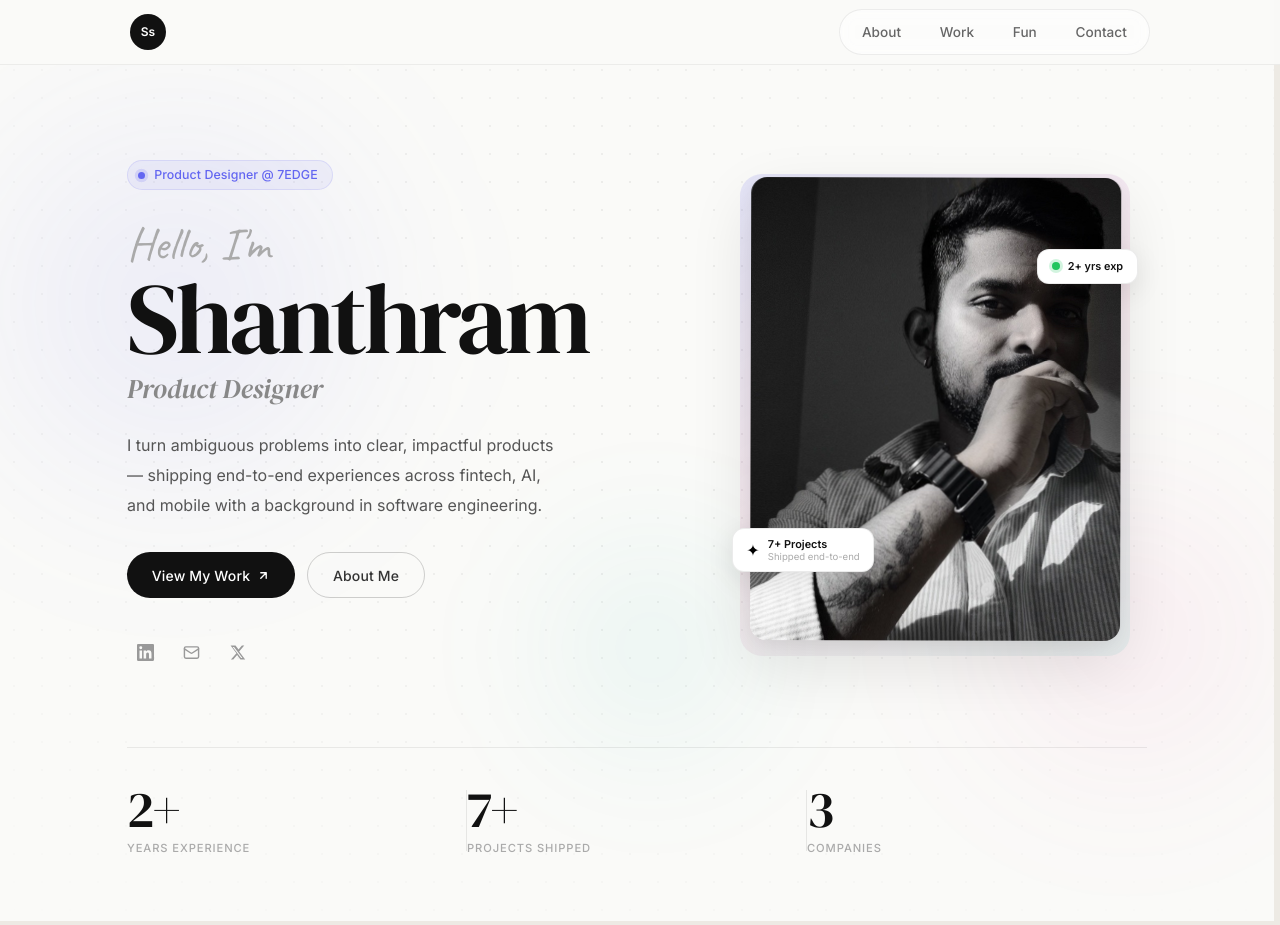
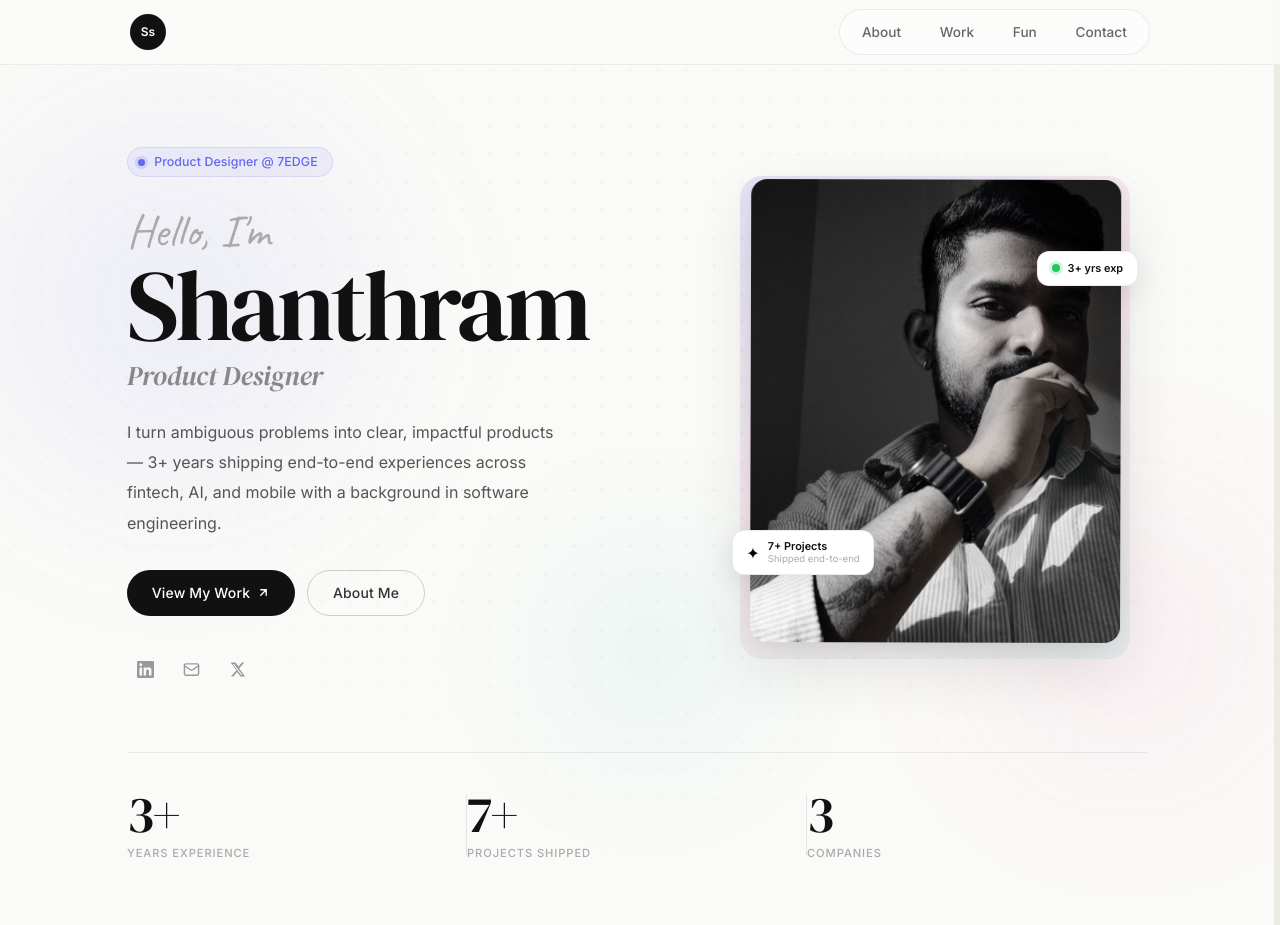
Before and after one commit to shanthramshetty/shanth.cv, a React (Vite) app: page / in a window 1280 px wide. Built offline with nearby package versions, Linux system fonts and the light colour scheme.

Commit message:
chore: auto-save 2026-03-31 1249

```diff
--- a/src/components/Hero.jsx
+++ b/src/components/Hero.jsx
@@ -136,7 +136,7 @@ export default function Hero() {
               marginBottom: '1.4rem', maxWidth: '272px',
               fontFamily: "'Inter', sans-serif",
             }}>
-              I'm a Product Designer with 2+ years shipping
+              I'm a Product Designer with 3+ years shipping
               end-to-end experiences across fintech, AI, and mobile.
               With a background in software engineering, I own the
               full design cycle — from research and IA to system
--- a/src/components/Home.jsx
+++ b/src/components/Home.jsx
@@ -38,7 +38,7 @@ const SOCIAL = [
 ]
 
 const STATS = [
-  { value: '2+', label: 'Years Experience' },
+  { value: '3+', label: 'Years Experience' },
   { value: '7+', label: 'Projects Shipped' },
   { value: '3',  label: 'Companies' },
 ]
@@ -241,8 +241,8 @@ export default function Home({ setPage }) {
               maxWidth: '440px', marginBottom: '2rem',
             }}>
               I turn ambiguous problems into clear, impactful products —
-              shipping end-to-end experiences across fintech, AI, and mobile
-              with a background in software engineering.
+              3+ years shipping end-to-end experiences across fintech, AI,
+              and mobile with a background in software engineering.
             </motion.p>
 
             {/* CTA buttons */}
@@ -369,7 +369,7 @@ export default function Home({ setPage }) {
                   background: '#22c55e',
                   boxShadow: '0 0 0 3px rgba(34,197,94,0.2)',
                 }} />
-                <p style={{ fontFamily: "'Inter', sans-serif", fontSize: '0.68rem', fontWeight: 600, color: '#111', margin: 0 }}>2+ yrs exp</p>
+                <p style={{ fontFamily: "'Inter', sans-serif", fontSize: '0.68rem', fontWeight: 600, color: '#111', margin: 0 }}>3+ yrs exp</p>
               </motion.div>
             </div>
           </motion.div>
```
